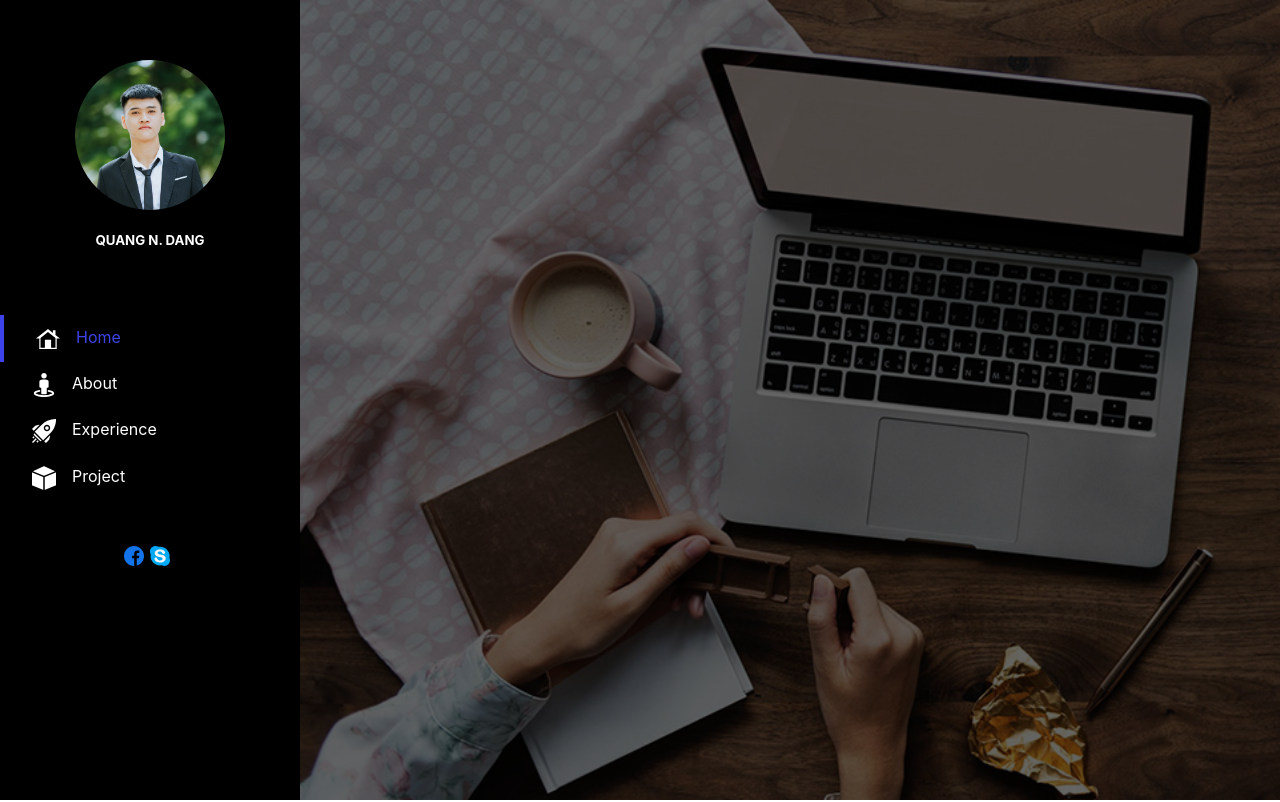
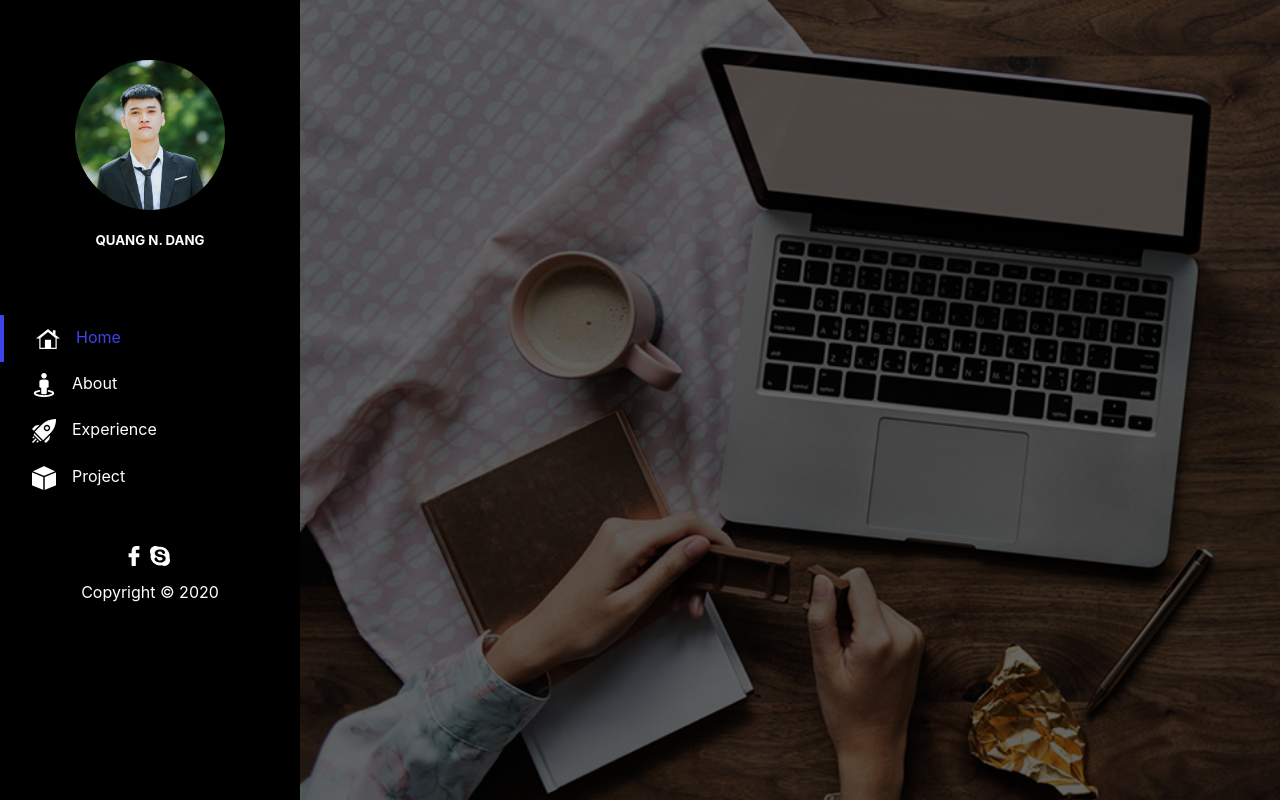
Before and after one commit to ngocquangdang/QuangDangNgocCV, a React (Create React App) app: page / in a window 1280 px wide. Shown: the top 802 px of the page. Built offline with nearby package versions, Linux system fonts and the light colour scheme.

Commit message:
create the Footer

```diff
--- a/src/App.js
+++ b/src/App.js
@@ -5,6 +5,7 @@ import AboutPage from "./components/AboutPage";
 import MenuLeft from "./components/MenuLeft";
 import MyProeject from "./components/MyProject";
 import MyExperience from "./components/MyExperience";
+import Footer from "./components/Footer";
 
 function App() {
   return (
@@ -17,7 +18,9 @@ function App() {
         <AboutPage />
         <MyExperience />
         <MyProeject />
+        <Footer />
       </Content>
+
     </Container>
   );
 }
--- /dev/null
+++ b/src/components/Footer.js
@@ -0,0 +1,34 @@
+import React from 'react';
+import styled from 'styled-components';
+import Facebook from './imgs/facebook.svg';
+import Skype from './imgs/skype.svg';
+
+export default function Footer() {
+  return (
+    <Container>
+      <Contact>
+        <Icon src={Facebook} />
+        <Icon src={Skype} />
+      </Contact>
+      <Signature>copyright © 2020</Signature>
+    </Container>
+  );
+}
+const Icon = styled.img`
+  width: 24px;
+  height: 24px;
+  fill: #fff;
+`;
+const Contact = styled.div`
+  display: flex;
+  justify-content: center;
+`;
+const Signature = styled.p`
+text-transform: capitalize;
+  text-align: center;
+  width: 100%;
+  `;
+const Container = styled.div`
+  padding: 100px auto;
+  background: #fff;
+`;
--- a/src/components/MenuLeft.js
+++ b/src/components/MenuLeft.js
@@ -34,8 +34,7 @@ export default function MenuLeft() {
             key={index}
             active={url.isActive}
             onClick={() =>
-              setURL(
-                [
+              setURL([
                 ...URL.slice(0, index),
                 {
                   ...url,
@@ -56,9 +55,16 @@ export default function MenuLeft() {
         <AppContact src={Facebook}></AppContact>
         <AppContact src={Skype}></AppContact>
       </Contact>
+      <Signature>copyright © 2020</Signature>
     </Container>
   );
 }
+const Signature = styled.p`
+  color: #ffffff;
+  text-transform: capitalize;
+  text-align: center;
+  width: 100%;
+`;
 const Container = styled.ul`
   height: 100%;
   padding-left: 0;
```
Also changed, not shown: src/components/imgs/facebook.svg, src/components/imgs/skype.svg.
